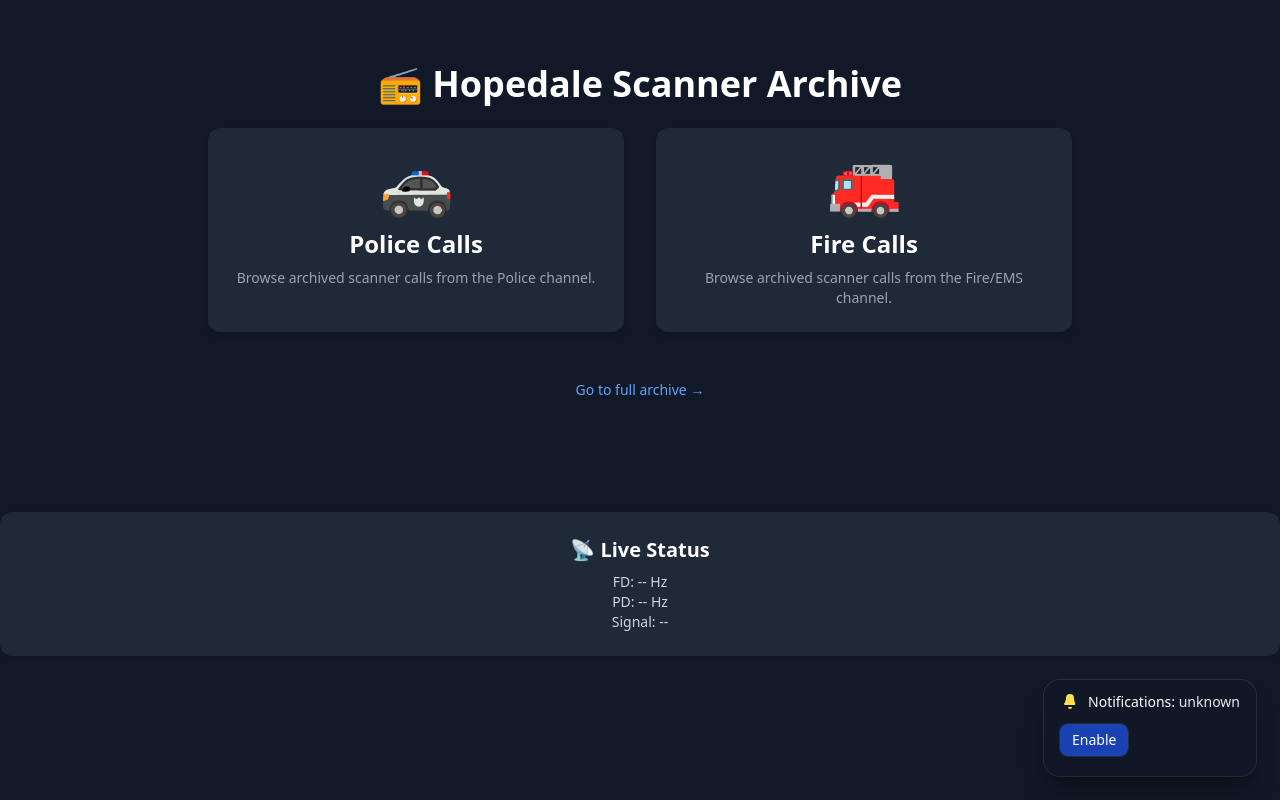
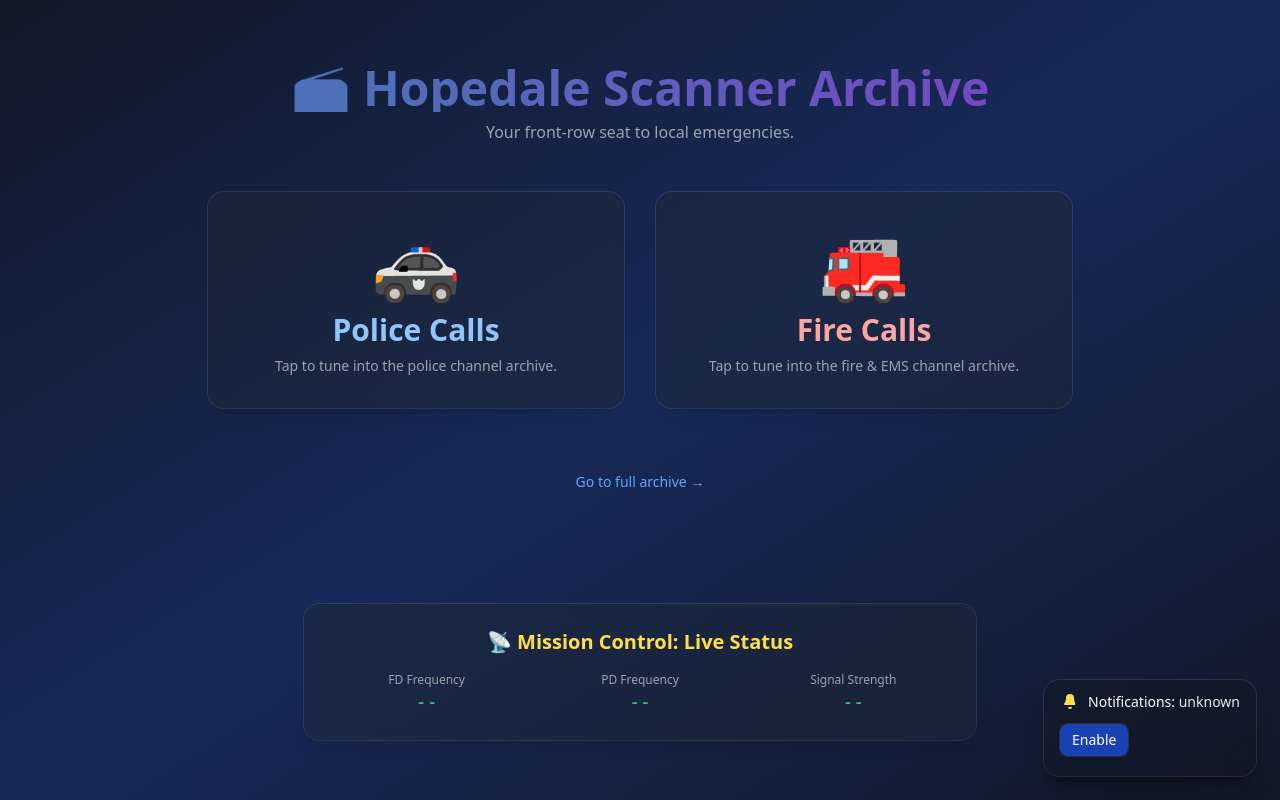
Before and after one commit to iamcalledned/scanner_pwa, a Flask app: page /scanner in a window 1280 px wide. Run offline with Flask 2, Linux system fonts and the light colour scheme; some libraries are stand-ins or nearby versions.

Commit message:
ui updates

```diff
--- a/scanner_pwa_2/templates/scanner.html
+++ b/scanner_pwa_2/templates/scanner.html
@@ -18,42 +18,57 @@
   <link rel="manifest" href="/scanner/manifest.json">
 </head>
 <body class="bg-gray-900 text-white font-sans">
-
-
+  <!-- Body background with gradient -->
+  <div class="absolute top-0 left-0 w-full h-full bg-gradient-to-br from-gray-900 via-blue-900/50 to-gray-900 -z-10"></div>
 
   <div class="max-w-4xl mx-auto px-4 py-16">
-    <!-- Page header without embedded login button -->
-    <div class="flex items-center justify-center mb-6">
-      <h1 class="text-4xl font-bold text-center">📻 Hopedale Scanner Archive</h1>
+    <!-- Page header with gradient text -->
+    <div class="text-center mb-12">
+      <h1 class="text-5xl font-bold text-transparent bg-clip-text bg-gradient-to-r from-blue-400 to-purple-500 animate-pulse">
+        📻 Hopedale Scanner Archive
+      </h1>
+      <p class="text-gray-400 mt-2">Your front-row seat to local emergencies.</p>
     </div>
 
     <div class="grid grid-cols-1 md:grid-cols-2 gap-8">
-      <a href="/scanner_pd" class="block bg-gray-800 hover:bg-gray-700 transition p-6 rounded-xl shadow-md text-center">
-        <div class="text-6xl mb-4">🚓</div>
-        <h2 class="text-2xl font-semibold mb-2">Police Calls</h2>
-        <p class="text-gray-400 text-sm">Browse archived scanner calls from the Police channel.</p>
+      <!-- Police Calls Card -->
+      <a href="/scanner_pd" class="group block bg-gray-800/50 backdrop-blur-sm p-8 rounded-2xl shadow-lg hover:shadow-blue-500/20 transition-all duration-300 transform hover:scale-105 ring-1 ring-white/10 hover:ring-blue-400">
+        <div class="text-7xl mb-4 text-center transition-transform duration-300 group-hover:scale-110">🚓</div>
+        <h2 class="text-3xl font-bold text-center text-blue-300 mb-2">Police Calls</h2>
+        <p class="text-gray-400 text-sm text-center">Tap to tune into the police channel archive.</p>
       </a>
 
-      <a href="/scanner_fire" class="block bg-gray-800 hover:bg-gray-700 transition p-6 rounded-xl shadow-md text-center">
-        <div class="text-6xl mb-4">🚒</div>
-        <h2 class="text-2xl font-semibold mb-2">Fire Calls</h2>
-        <p class="text-gray-400 text-sm">Browse archived scanner calls from the Fire/EMS channel.</p>
+      <!-- Fire Calls Card -->
+      <a href="/scanner_fire" class="group block bg-gray-800/50 backdrop-blur-sm p-8 rounded-2xl shadow-lg hover:shadow-red-500/20 transition-all duration-300 transform hover:scale-105 ring-1 ring-white/10 hover:ring-red-400">
+        <div class="text-7xl mb-4 text-center transition-transform duration-300 group-hover:scale-110">🚒</div>
+        <h2 class="text-3xl font-bold text-center text-red-300 mb-2">Fire Calls</h2>
+        <p class="text-gray-400 text-sm text-center">Tap to tune into the fire & EMS channel archive.</p>
       </a>
     </div>
 
-    <div class="mt-12 text-center">
+    <div class="mt-16 text-center">
       <a href="/scanner/archive" class="text-blue-400 hover:underline text-sm">Go to full archive &rarr;</a>
     </div>
   </div>
 
-  <div id="scanner-status" class="mt-12 p-6 bg-gray-800 rounded-xl shadow text-center">
-  <h2 class="text-xl font-semibold mb-2">📡 Live Status</h2>
-  <div class="text-gray-300 text-sm">
-    <div>FD: <span id="fd-freq">--</span> Hz</div>
-    <div>PD: <span id="pd-freq">--</span> Hz</div>
-    <div>Signal: <span id="sig-strength">--</span></div>
+  <!-- "Mission Control" Live Status -->
+  <div id="scanner-status" class="max-w-2xl mx-auto mt-12 p-6 bg-gray-800/50 backdrop-blur-sm rounded-2xl shadow-lg ring-1 ring-white/10">
+    <h2 class="text-xl font-semibold mb-4 text-center text-yellow-300">📡 Mission Control: Live Status</h2>
+    <div class="grid grid-cols-3 gap-4 text-center">
+      <div>
+        <div class="text-xs text-gray-400">FD Frequency</div>
+        <div id="fd-freq" class="text-lg font-mono text-green-400">--</div>
+      </div>
+      <div>
+        <div class="text-xs text-gray-400">PD Frequency</div>
+        <div id="pd-freq" class="text-lg font-mono text-green-400">--</div>
+      </div>
+      <div>
+        <div class="text-xs text-gray-400">Signal Strength</div>
+        <div id="sig-strength" class="text-lg font-mono text-green-400">--</div>
+      </div>
+    </div>
   </div>
-</div>
 
 
     <!-- Install button (hidden until beforeinstallprompt fires) -->
```
